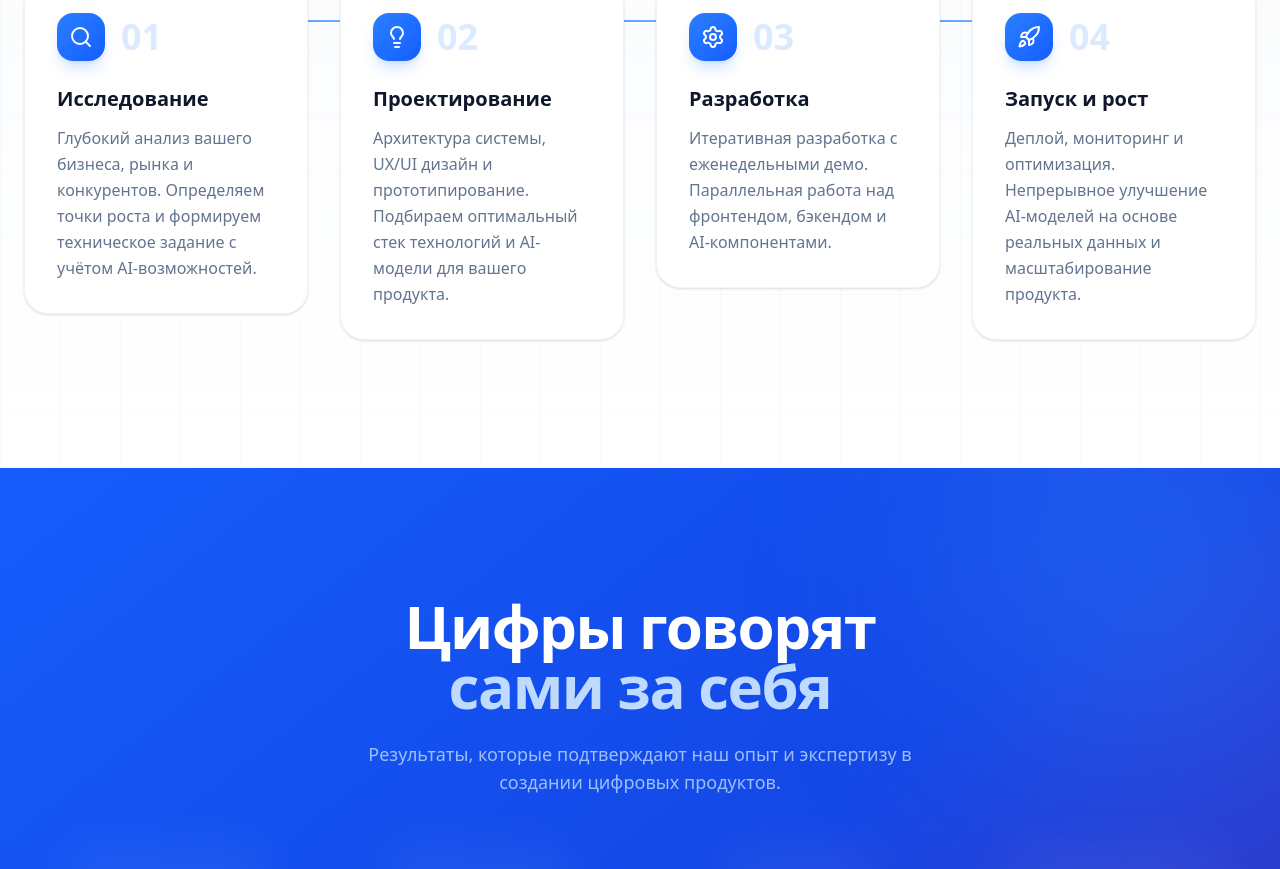
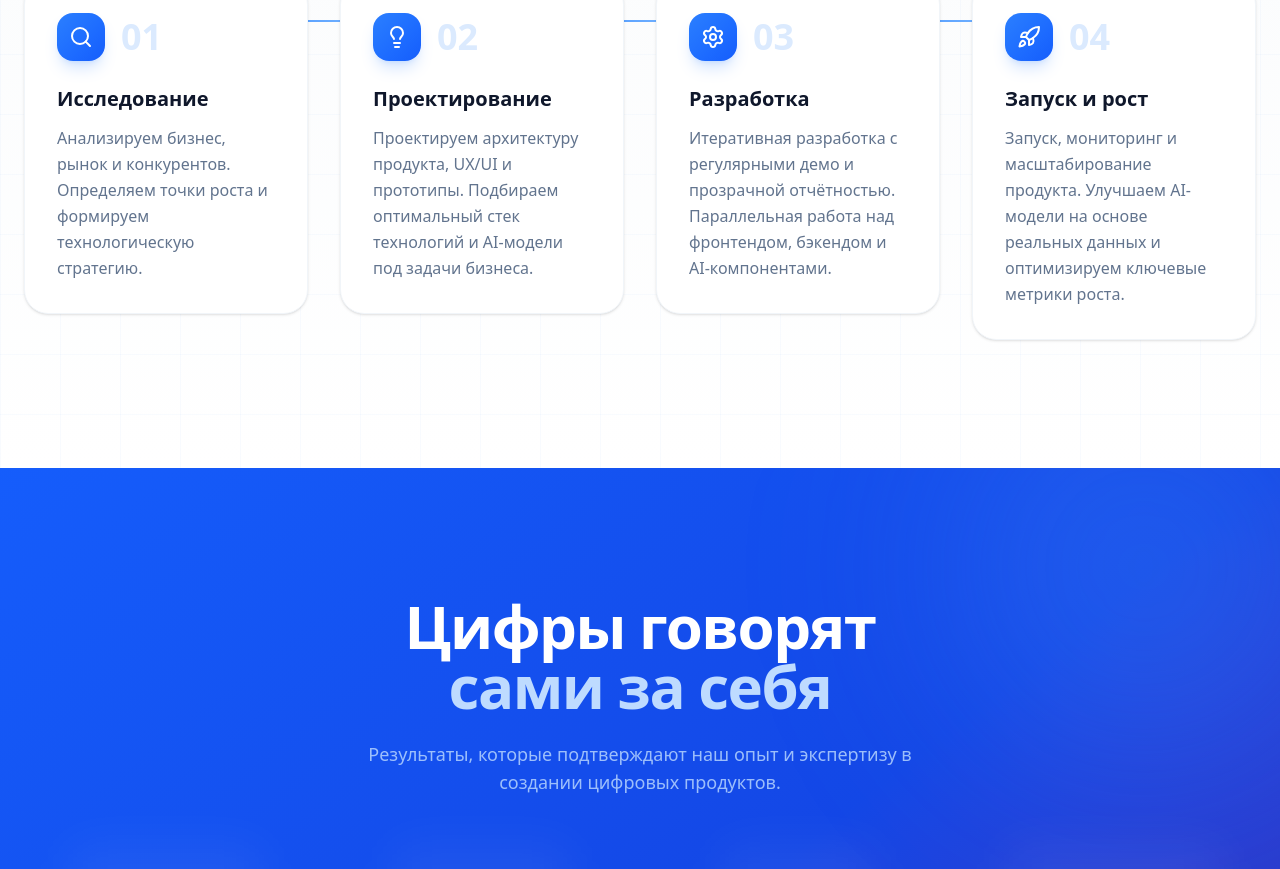
Before and after one commit to BigBush3/blankdigital-landing, a Next.js app: page / in a window 1280 px wide. Shown: the part 4675-5544 px from the top of the page. Built offline with nearby package versions, Linux system fonts and the light colour scheme; no server answers.

Commit message:
Update Process.tsx

```diff
--- a/src/components/Process.tsx
+++ b/src/components/Process.tsx
@@ -10,28 +10,28 @@ const steps = [
     number: "01",
     title: "Исследование",
     description:
-      "Глубокий анализ вашего бизнеса, рынка и конкурентов. Определяем точки роста и формируем техническое задание с учётом AI-возможностей.",
+      "Анализируем бизнес, рынок и конкурентов. Определяем точки роста и формируем технологическую стратегию.",
   },
   {
     icon: Lightbulb,
     number: "02",
     title: "Проектирование",
     description:
-      "Архитектура системы, UX/UI дизайн и прототипирование. Подбираем оптимальный стек технологий и AI-модели для вашего продукта.",
+      "Проектируем архитектуру продукта, UX/UI и прототипы. Подбираем оптимальный стек технологий и AI-модели под задачи бизнеса.",
   },
   {
     icon: Settings,
     number: "03",
     title: "Разработка",
     description:
-      "Итеративная разработка с еженедельными демо. Параллельная работа над фронтендом, бэкендом и AI-компонентами.",
+      "Итеративная разработка с регулярными демо и прозрачной отчётностью. Параллельная работа над фронтендом, бэкендом и AI-компонентами.",
   },
   {
     icon: Rocket,
     number: "04",
     title: "Запуск и рост",
     description:
-      "Деплой, мониторинг и оптимизация. Непрерывное улучшение AI-моделей на основе реальных данных и масштабирование продукта.",
+      "Запуск, мониторинг и масштабирование продукта. Улучшаем AI-модели на основе реальных данных и оптимизируем ключевые метрики роста.",
   },
 ];
 
```
